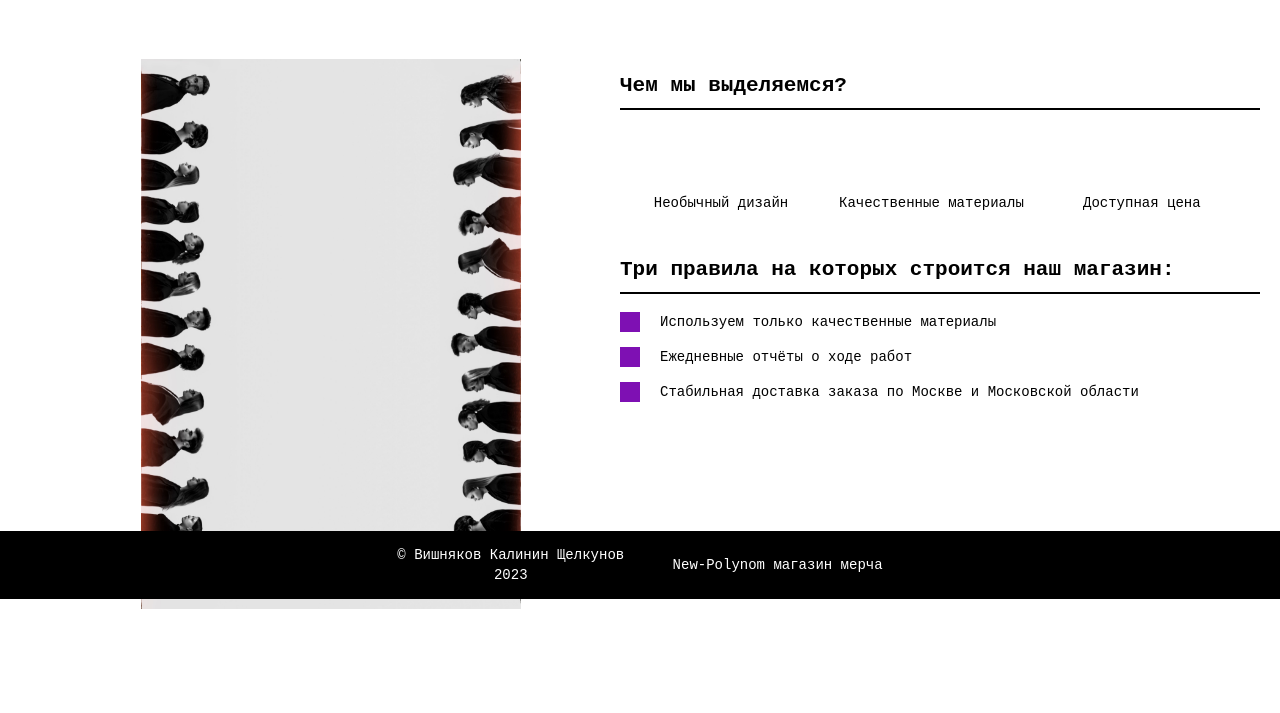
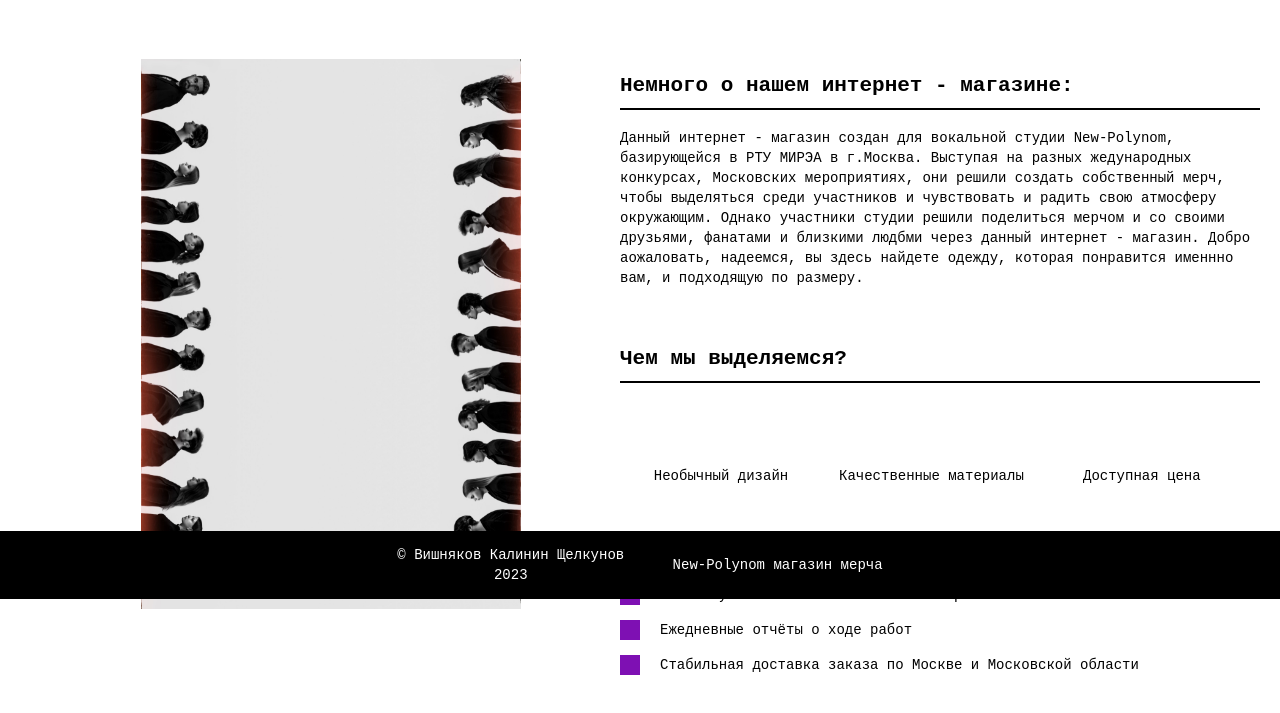
Before and after one commit to Lek14/sait, a plain HTML site: page sait/www/website.html in a window 1280 px wide. Shown: the part 201-914 px from the top of the page. Before the commit the page ends 810 px from the top, so only its background shows below. Drawn offline with Linux system fonts and the light colour scheme.

Commit message:
добавил немного бреда на главную страницу

```diff
--- a/sait/www/css/style.css
+++ b/sait/www/css/style.css
@@ -164,3 +164,11 @@ ul.nav a {
   display:inline;
   padding-right: 600px;
 }
+
+.informa {
+  float: right;
+  width: 50%;
+  margin: 0 auto 30px;
+  padding: 0 20px;
+
+}
--- a/sait/www/website.html
+++ b/sait/www/website.html
@@ -24,6 +24,10 @@
     </header>
     <img class="polynom" src="images/polynom.JPG" width="380" height="550" align="left">
 
+    <section class="informa">
+    <h2>Немного о нашем интернет - магазине:</h2>
+    <p class="informa-item">Данный интернет - магазин создан для вокальной студии New-Polynom, базирующейся в РТУ МИРЭА в г.Москва. Выступая на разных жедународных конкурсах, Московских мероприятиях, они решили создать собственный мерч, чтобы выделяться среди участников и чувствовать и радить свою атмосферу окружающим. Однако участники студии решили поделиться мерчом и со своими друзьями, фанатами и близкими людбми через данный интернет - магазин. Добро аожаловать, надеемся, вы здесь найдете одежду, которая понравится именнно вам, и подходящую по размеру.</p>
+    </section>
     <section class="features">
       <h2>Чем мы выделяемся?</h2>
       <p class="feature-furniture">Необычный дизайн</p>
```
